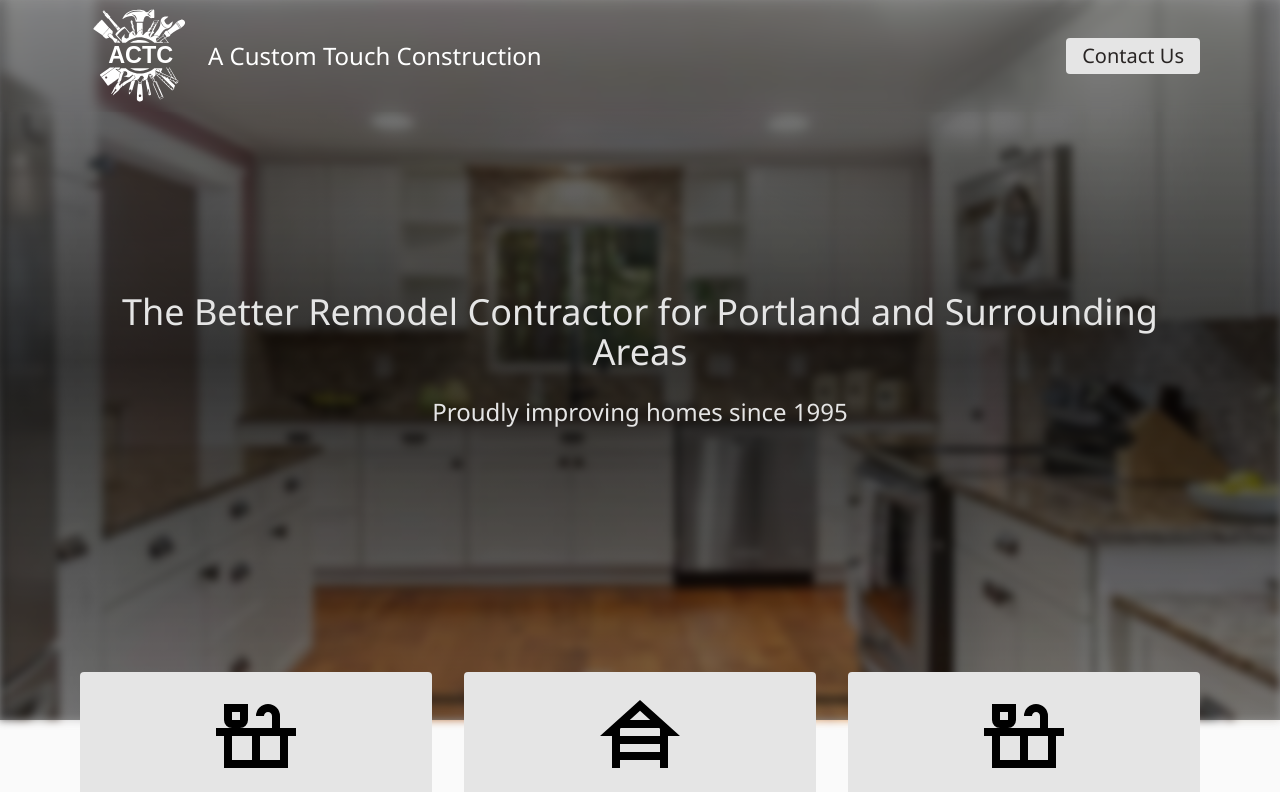
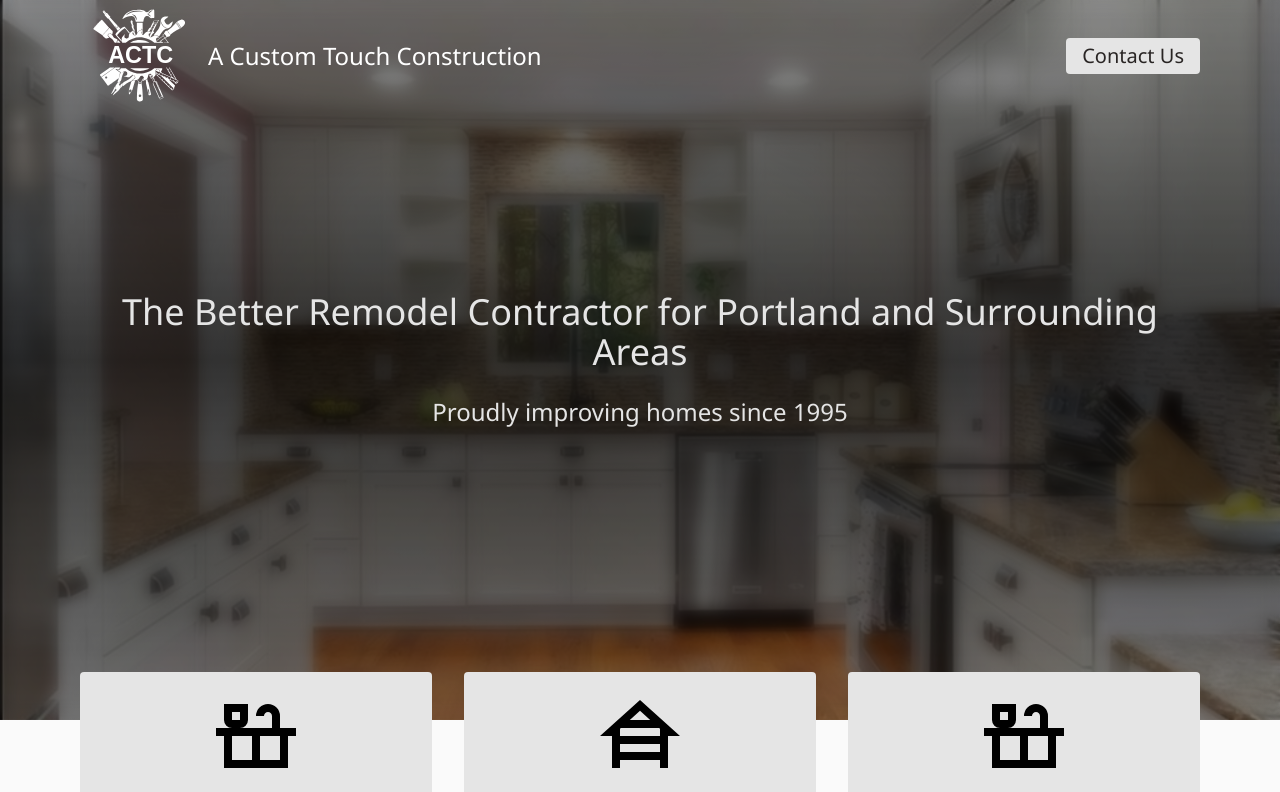
Before and after one commit to spudunk/actc, a SvelteKit app: page / in a window 1280 px wide. Shown: the top 792 px of the page. Built offline with nearby package versions, Linux system fonts and the light colour scheme.

Commit message:
update hero bg

```diff
--- a/src/lib/Navbar.svelte
+++ b/src/lib/Navbar.svelte
@@ -11,8 +11,8 @@
 
 <header
   class={`${$$props.class} ${
-    expand ? "bg-opacity-0" : "bg-opacity-80"
-  } z-50 fixed top-0 left-0 w-full backdrop-blur-sm bg-neutral-800 transition-all duration-300`}
+    expand ? "bg-opacity-0" : "bg-opacity-80 backdrop-blur-sm"
+  } z-50 fixed top-0 left-0 w-full bg-neutral-800 transition-all duration-300`}
 >
   <div
     class="container w-full grid grid-cols-nav justify-between items-center py-2 min-h-12"
--- a/src/routes/+page.svelte
+++ b/src/routes/+page.svelte
@@ -52,15 +52,11 @@
     id="hero"
     class="-z-10 relative min-h-[90vh] flex flex-col justify-center"
   >
-    <div class="absolute top-0 left-0 bottom-0 right-0">
-      <img
-        class="h-full w-full blur-sm"
-        src="/images/gallery/job pictures99.jpg"
-        alt="Kitchen Remodel"
-      />
-    </div>
     <div
-      class="mix-blend-multiply opacity-80 absolute top-0 left-0 bottom-0 right-0 bg-gradient-to-b from-neutral-500 via-neutral-950 to-neutral-500"
+      class="absolute top-0 left-0 bottom-0 right-0 overflow-x-clip bg-kitchen bg-cover bg-center"
+    ></div>
+    <div
+      class="mix-blend-multiply backdrop-blur opacity-80 absolute top-0 left-0 bottom-0 right-0 bg-gradient-to-b from-neutral-500 via-neutral-950 to-neutral-500"
     ></div>
     <div
       class="absolute top-0 left-0 bottom-0 right-0 container flex flex-col gap-6 justify-center items-center text-center h-full"
--- a/tailwind.config.js
+++ b/tailwind.config.js
@@ -16,6 +16,9 @@ export default {
       fontFamily: {
         notoSans: "Noto Sans",
         notoSerif: "Noto Serif",
+      },
+      backgroundImage: {
+        kitchen: "url('/images/gallery/job pictures99.jpg')"
       }
     },
   },
```
